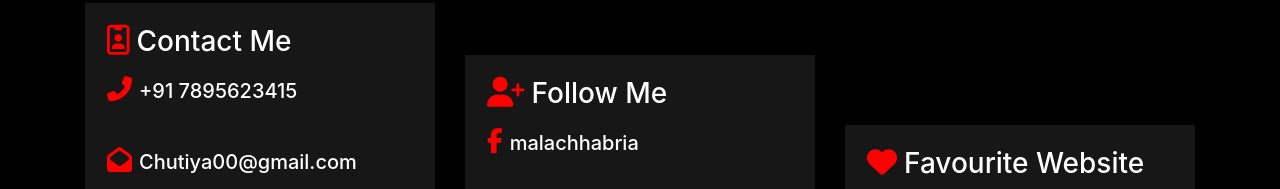
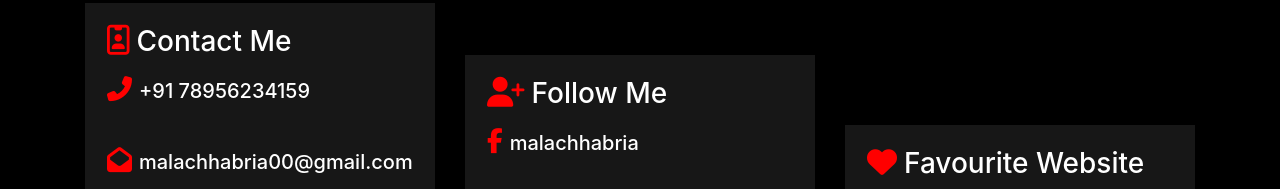
Before and after one commit to ChhabriaMala23/Portfolio, a plain HTML site: page index.html in a window 1280 px wide. Shown: the part 3916-4105 px from the top of the page. Drawn offline with nearby package versions, Linux system fonts and the light colour scheme.

Commit message:
Update index.html

```diff
--- a/index.html
+++ b/index.html
@@ -301,9 +301,9 @@
                 <div class="col-lg-4">
                     <div class="top favourite">
                         <h3><i class="far fa-id-badge contact"></i>Contact Me</h3>
-                        <h5> <i class="fas fa-phone-alt"></i>+91 7895623415</h5>
+                        <h5> <i class="fas fa-phone-alt"></i>+91 78956234159</h5>
                         <br>
-                        <h5> <i class="fa fa-envelope-open" aria-hidden="true"></i>Chutiya00@gmail.com</h5>
+                        <h5> <i class="fa fa-envelope-open" aria-hidden="true"></i>malachhabria00@gmail.com</h5>
                     </div>
                 </div>
                 <div class="col-lg-4">
```
